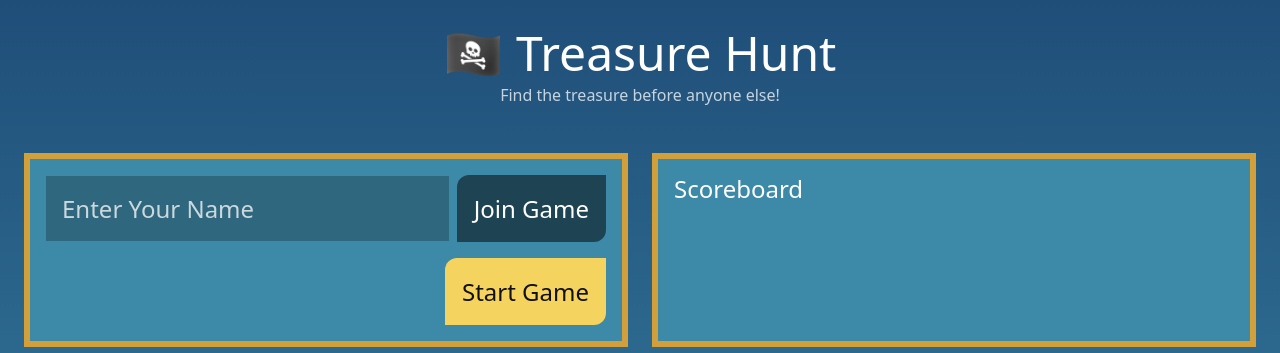
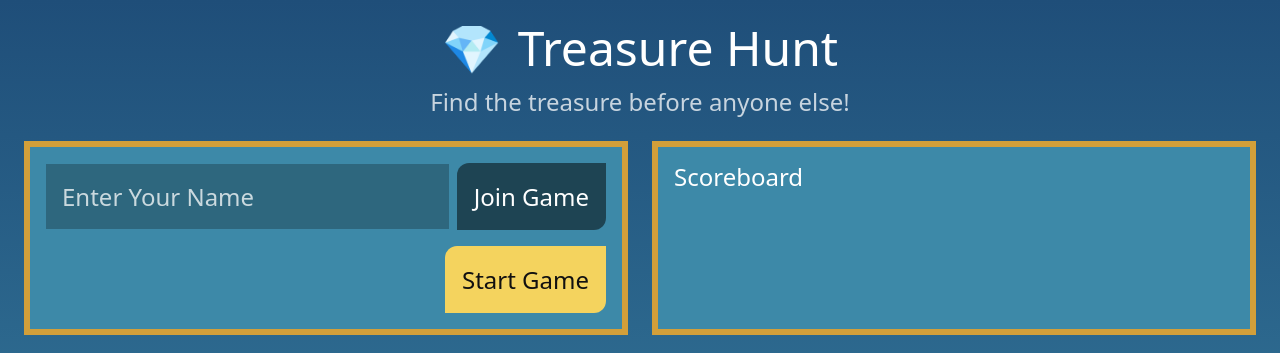
Before and after one commit to zakeddington/treasure-hunt, a website: page public/index.html in a window 1280 px wide. Shown: the top 353 px of the page. Drawn offline with nearby package versions, Linux system fonts and the light colour scheme; files that its build step writes are made by us from their sources; no server answers; a web font is replaced by a local one.

Commit message:
update title

```diff
--- a/public/index.html
+++ b/public/index.html
@@ -12,8 +12,11 @@
 <body>
 	<header class="site-header">
 		<div class="site-header--content">
-			<h1>🏴‍☠️ Treasure Hunt</h1>
-			<div class="text-size-small text-color-secondary">Find the treasure before anyone else!</div>
+			<h1 class="site-header--title">
+				<span>💎</span>
+				<span>Treasure Hunt</span>
+			</h1>
+			<div class="site-header--tagline">Find the treasure before anyone else!</div>
 		</div>
 	</header>
 
--- a/src/styles/base/layout.scss
+++ b/src/styles/base/layout.scss
@@ -11,13 +11,24 @@ body {
 	align-items: center;
 	display: flex;
 	justify-content: center;
-	padding: var(--spacing-md);
+	padding: var(--spacing-md) var(--spacing-md) 0;
 
 	&--content {
 		align-items: center;
 		display: flex;
 		flex-direction: column;
-		gap: var(--spacing-xxs);
+		gap: var(--spacing-sm);
+	}
+
+	&--title {
+		align-items: center;
+		display: flex;
+		gap: var(--spacing-sm);
+	}
+
+	&--tagline {
+		color: var(--color-text-secondary);
+		text-align: center;
 	}
 }
 
--- a/src/styles/base/typography.scss
+++ b/src/styles/base/typography.scss
@@ -9,6 +9,7 @@ body {
 h1, h2, h3, h4, h5, h6 {
 	font-size: var(--font-size-text-xlarge);
 	font-weight: var(--font-weight-normal);
+	line-height: var(--font-line-height-text-headline);
 }
 
 .text-size-small {
--- a/src/styles/variables/index.scss
+++ b/src/styles/variables/index.scss
@@ -83,6 +83,7 @@ $breakpoint-desktop: 900px;
 	--font-size-text-default: 1.5rem;
 	--font-size-text-small: 1rem;
 
+	--font-line-height-text-headline: 1;
 	--font-line-height-text-default: 1.2;
 
 	--font-weight-normal: 400;
```
